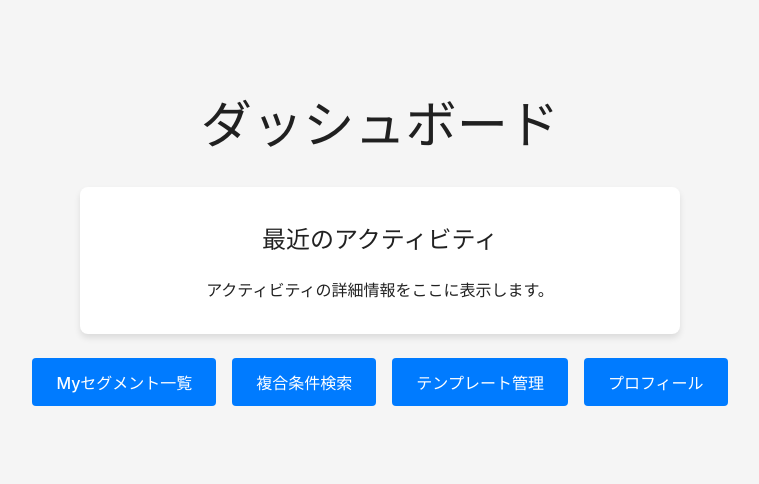
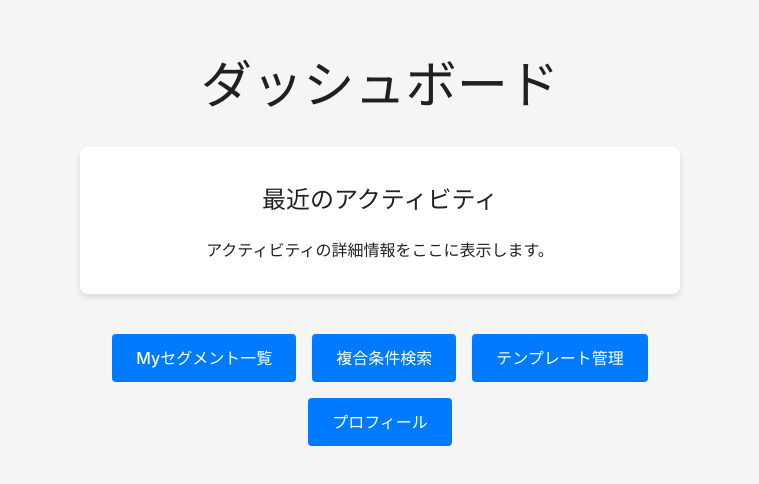
Before and after one commit to k-iizuka000/seg-link, a React (Vite) app in the folder frontend/: page /dashboard in a window 1280 px wide. Shown: the part 162-646 px from the top of the page, without its empty margins (260-1019 px from the left). Built offline with nearby package versions, Linux system fonts and the light colour scheme.

Commit message:
ページ遷移が行えるように修正

```diff
--- a/frontend/package.json
+++ b/frontend/package.json
@@ -19,6 +19,7 @@
     "@types/styled-components": "^5.1.34",
     "axios": "^1.7.9",
     "chart.js": "^4.4.7",
+    "framer-motion": "^11.18.0",
     "react": "^18.3.1",
     "react-chartjs-2": "^5.3.0",
     "react-dom": "^18.3.1",
--- a/frontend/src/components/Dashboard.tsx
+++ b/frontend/src/components/Dashboard.tsx
@@ -1,5 +1,8 @@
 import React from 'react';
 import styled from 'styled-components';
+import { motion } from 'framer-motion';
+import { Link } from 'react-router-dom';
+import axios from 'axios';
 
 const DashboardContainer = styled.div`
   display: flex;
@@ -19,18 +22,19 @@ const ActivityCard = styled.div`
   margin-bottom: 1rem;
 `;
 
-const QuickAccessButton = styled.button`
-  background-color: #007bff;
-  color: white;
-  padding: 0.75rem 1.5rem;
-  border: none;
-  border-radius: 4px;
-  cursor: pointer;
-  margin: 0.5rem;
-  transition: background-color 0.2s;
+const QuickAccessLink = styled(Link)`
+  background-color: #007bff !important;
+  color: white !important;
+  padding: 0.75rem 1.5rem !important;
+  border: none !important;
+  border-radius: 4px !important;
+  cursor: pointer !important;
+  margin: 0.5rem !important;
+  text-decoration: none !important;
+  transition: background-color 0.2s !important;
 
   &:hover {
-    background-color: #0056b3;
+    background-color: #0056b3 !important;
   }
 `;
 
@@ -56,10 +60,25 @@ const SkeletonUI = styled.div`
   }
 `;
 
+const ButtonContainer = styled.div`
+  display: flex;
+  flex-wrap: wrap;
+  justify-content: center;
+  margin-top: 1rem;
+  width: 100%;
+  max-width: 600px;
+`;
+
 const Dashboard: React.FC = () => {
   const isLoading = false; // データ読み込み中の状態を管理
 
   return (
+    <motion.div
+      initial={{ opacity: 0 }}
+      animate={{ opacity: 1 }}
+      exit={{ opacity: 0 }}
+      transition={{ duration: 0.5 }}
+    >
       <DashboardContainer>
         <h1>ダッシュボード</h1>
         {isLoading ? (
@@ -71,13 +90,14 @@ const Dashboard: React.FC = () => {
           </ActivityCard>
         )}
 
-      <div>
-        <QuickAccessButton>Myセグメント一覧</QuickAccessButton>
-        <QuickAccessButton>複合条件検索</QuickAccessButton>
-        <QuickAccessButton>テンプレート管理</QuickAccessButton>
-        <QuickAccessButton>プロフィール</QuickAccessButton>
-      </div>
+        <ButtonContainer>
+          <QuickAccessLink to="/segments">Myセグメント一覧</QuickAccessLink>
+          <QuickAccessLink to="/search">複合条件検索</QuickAccessLink>
+          <QuickAccessLink to="/templates">テンプレート管理</QuickAccessLink>
+          <QuickAccessLink to="/profile">プロフィール</QuickAccessLink>
+        </ButtonContainer>
       </DashboardContainer>
+    </motion.div>
   );
 };
 
--- a/package.json
+++ b/package.json
@@ -3,6 +3,7 @@
     "@emotion/react": "^11.14.0",
     "@emotion/styled": "^11.14.0",
     "@mui/material": "^6.3.1",
+    "framer-motion": "^11.18.0",
     "passport-strava-oauth2": "^0.1.3"
   }
 }
```
Also changed, not shown: frontend/src/components/common/Header.tsx (+8 -7 lines), 2 other files (tests, documents, lock files or other folders). Lines whose indentation alone changed are shown as unchanged.
